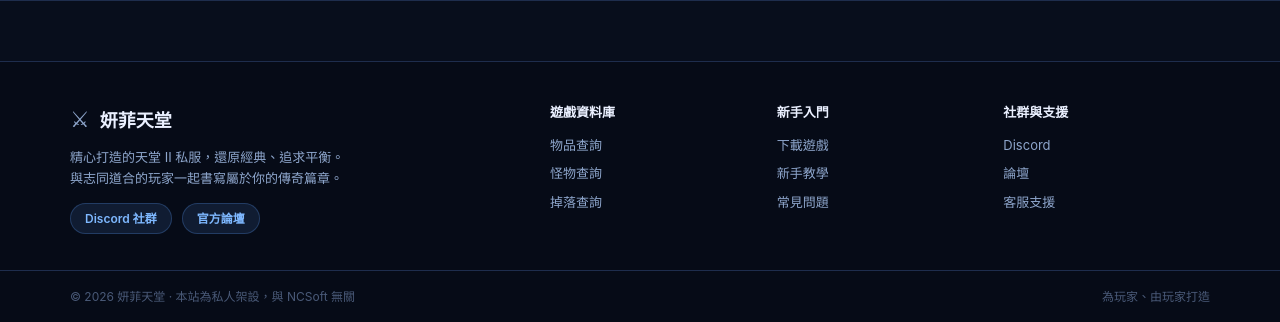
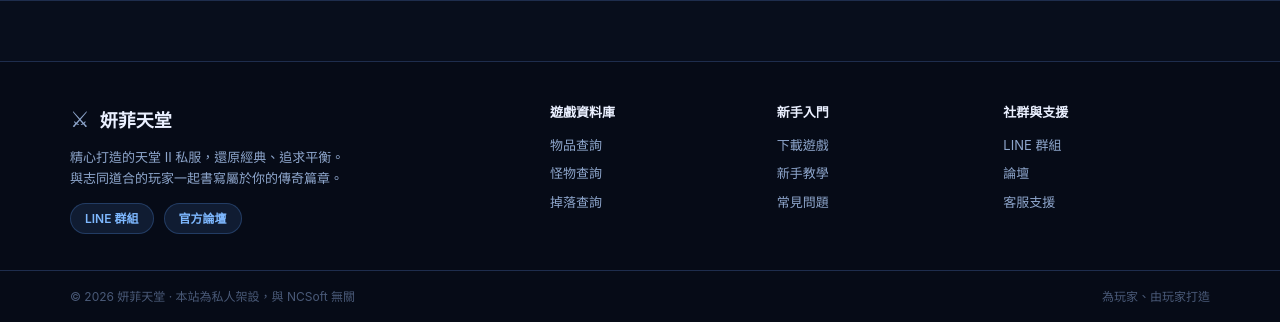
Before and after one commit to justminguo/yanfei-heaven-frontend, a Flask app: page / in a window 1280 px wide. Shown: the part 3673-3995 px from the top of the page. Run offline with Flask 3, Linux system fonts and the light colour scheme; data comes from the database, SQL or seed files in the repository; data that the repository does not hold is empty.

Commit message:
chore: replace discord links with line group

```diff
--- a/schema.sql
+++ b/schema.sql
@@ -253,7 +253,6 @@ INSERT OR IGNORE INTO site_config (key, value) VALUES
   ('launcher_url',        '/download'),
   ('patch_url',           '/download'),
   ('guide_url',           '/guide'),
-  ('discord_url',         '#discord'),
   ('forum_url',           '#forum'),
   ('line_group_url',      'https://line.me/ti/g2/IlKNIaRrZwDZAaABlz_6EBhtad-KMRNRg3aC0A?utm_source=invitation&utm_medium=link_copy&utm_campaign=default'),
   ('brand_slogan',        '精心打造的天堂 II 私服，還原經典、追求平衡。與志同道合的玩家一起書寫屬於你的傳奇篇章。'),
--- a/templates/base.html
+++ b/templates/base.html
@@ -26,7 +26,7 @@
             <a href="{{ url_for('drops') }}">掉落查詢</a>
           </div>
         </div>
-        <a href="{{ site_cfg.get('discord_url', '#discord') }}">聯繫我們</a>
+        <a href="{{ site_cfg.get('line_group_url', '#line') }}">LINE 群組</a>
         <a href="{{ url_for('download_page') }}" class="nav-cta">立即下載</a>
       </nav>
     </div>
@@ -41,7 +41,7 @@
         <strong>{{ site_cfg.get('brand_name', '妍菲天堂') }}</strong>
         <p>{{ site_cfg.get('brand_slogan', '精心打造的天堂 II 私服，還原經典、追求平衡。') }}</p>
         <div class="footer-social">
-          <a href="{{ site_cfg.get('discord_url', '#discord') }}" class="social-btn">Discord 社群</a>
+          <a href="{{ site_cfg.get('line_group_url', '#line') }}" class="social-btn">LINE 群組</a>
           <a href="{{ site_cfg.get('forum_url', '#forum') }}" class="social-btn">官方論壇</a>
         </div>
       </div>
@@ -60,9 +60,9 @@
         </div>
         <div>
           <strong>社群與支援</strong>
-          <a href="{{ site_cfg.get('discord_url', '#discord') }}">Discord</a>
+          <a href="{{ site_cfg.get('line_group_url', '#line') }}">LINE 群組</a>
           <a href="{{ site_cfg.get('forum_url', '#forum') }}">論壇</a>
-          <a href="{{ site_cfg.get('discord_url', '#discord') }}">客服支援</a>
+          <a href="{{ site_cfg.get('line_group_url', '#line') }}">客服支援</a>
         </div>
       </div>
     </div>
--- a/templates/home.html
+++ b/templates/home.html
@@ -258,7 +258,7 @@
         <span class="faq-arrow">▶</span>
       </button>
       <div class="faq-a">
-        請立即透過遊戲內 GM 指令或加入我們的 Discord 社群回報，管理員會盡快為您處理。
+        請立即透過遊戲內 GM 指令或加入我們的 LINE 群組回報，管理員會盡快為您處理。
       </div>
     </div>
     <div class="faq-item">
```
